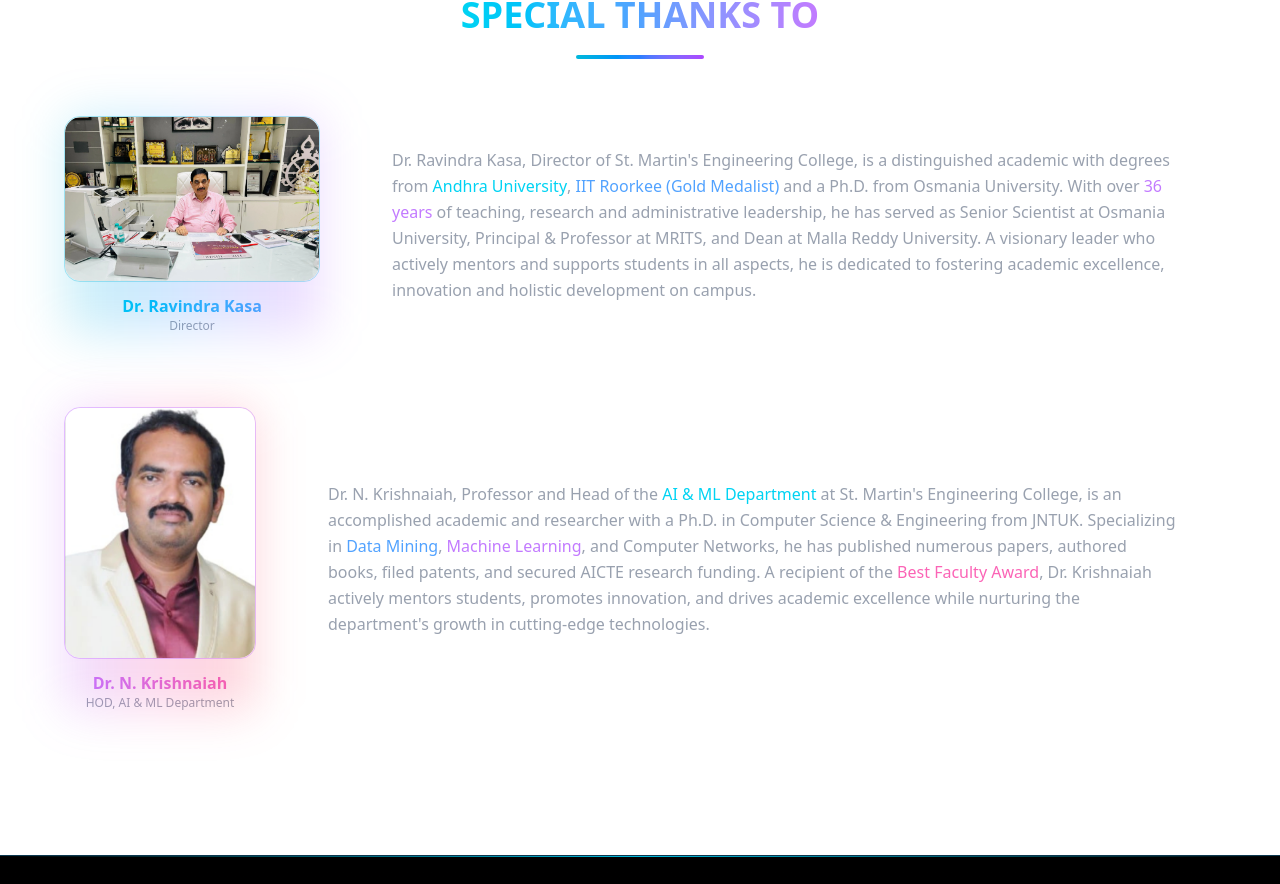
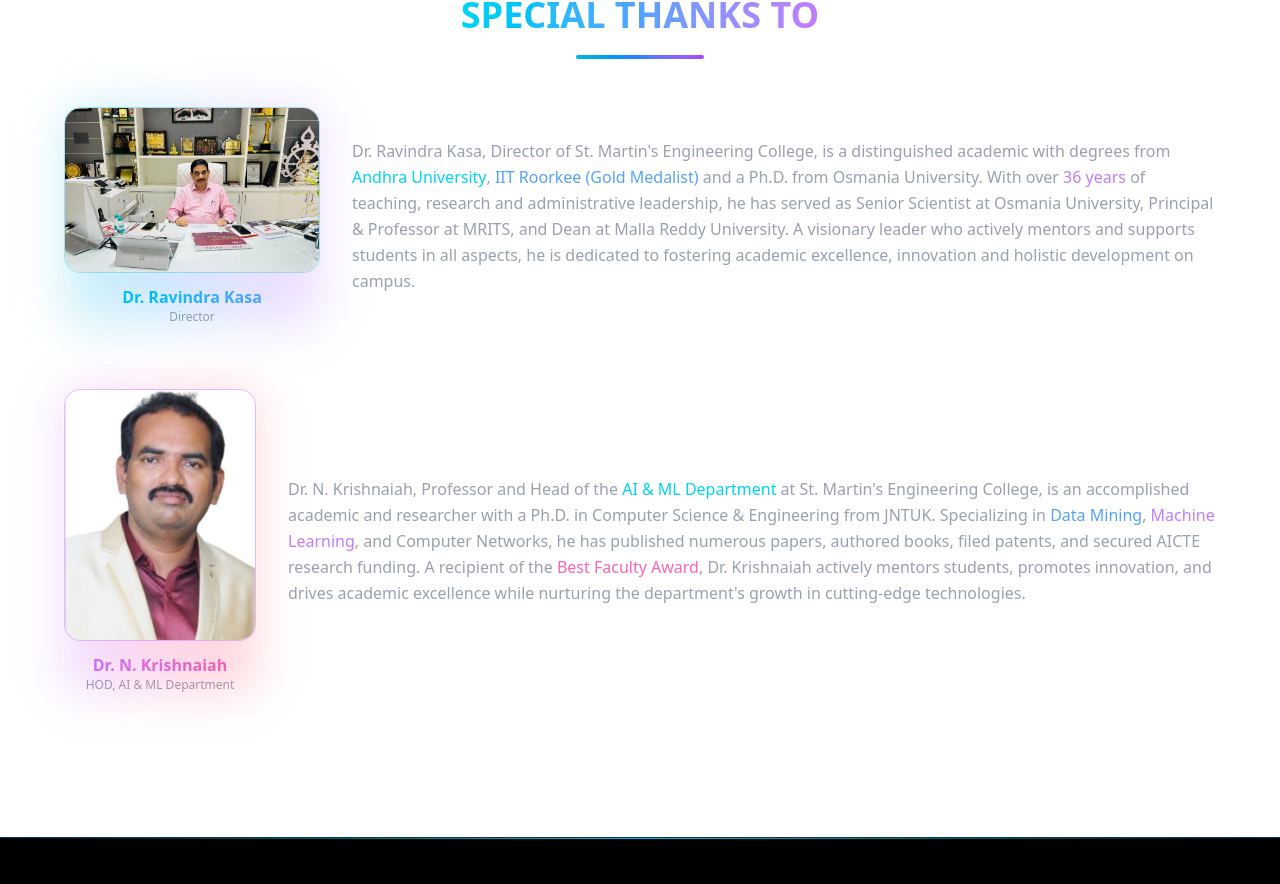
Before and after one commit to shaikRahilAhmed/LuMInA-2k25, a Next.js app: page / in a window 1280 px wide. Shown: the part 1573-2457 px from the top of the page. Built offline with nearby package versions, Linux system fonts and the light colour scheme.

Commit message:
done wth main Page

```diff
--- a/app/home/page.js
+++ b/app/home/page.js
@@ -232,7 +232,7 @@
                         </div>
 
                         <div className='flex-1'>
-                            <p className='text-gray-400 text-base leading-relaxed font-light m-10'>
+                            <p className='text-gray-400 text-base leading-relaxed font-light '>
                                 Dr. Ravindra Kasa, Director of St. Martin&apos;s Engineering College, is a distinguished academic with degrees from <span className='text-cyan-400 font-medium'>Andhra University</span>, <span className='text-blue-400 font-medium'>IIT Roorkee (Gold Medalist)</span> and a Ph.D. from Osmania University. With over <span className='text-purple-400 font-medium'>36 years</span> of teaching, research and administrative leadership, he has served as Senior Scientist at Osmania University, Principal & Professor at MRITS, and Dean at Malla Reddy University. A visionary leader who actively mentors and supports students in all aspects, he is dedicated to fostering academic excellence, innovation and holistic development on campus.
                             </p>
                         </div>
@@ -258,7 +258,7 @@
                         </div>
 
                         <div className='flex-1'>
-                            <p className='text-gray-400 text-base leading-relaxed font-light m-10'>
+                            <p className='text-gray-400 text-base leading-relaxed font-light '>
                                 Dr. N. Krishnaiah, Professor and Head of the <span className='text-cyan-400 font-medium'>AI & ML Department</span> at St. Martin&apos;s Engineering College, is an accomplished academic and researcher with a Ph.D. in Computer Science & Engineering from JNTUK. Specializing in <span className='text-blue-400 font-medium'>Data Mining</span>, <span className='text-purple-400 font-medium'>Machine Learning</span>, and Computer Networks, he has published numerous papers, authored books, filed patents, and secured AICTE research funding. A recipient of the <span className='text-pink-400 font-medium'>Best Faculty Award</span>, Dr. Krishnaiah actively mentors students, promotes innovation, and drives academic excellence while nurturing the department&apos;s growth in cutting-edge technologies.
                             </p>
                         </div>
```
